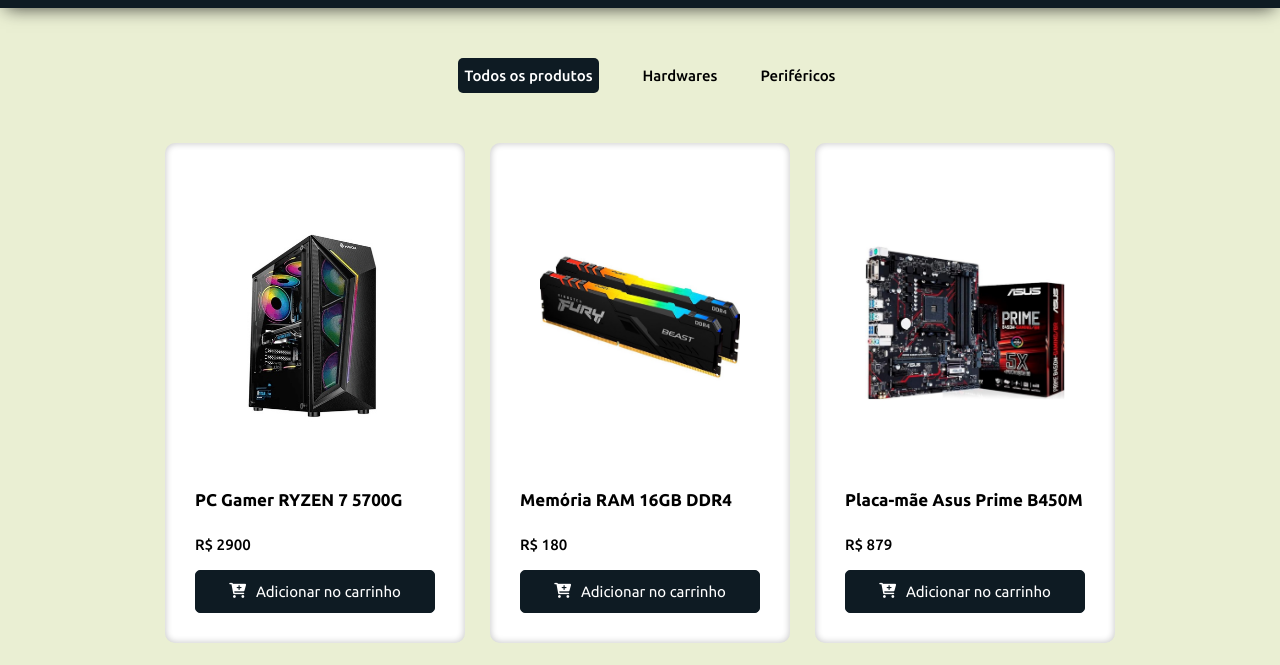
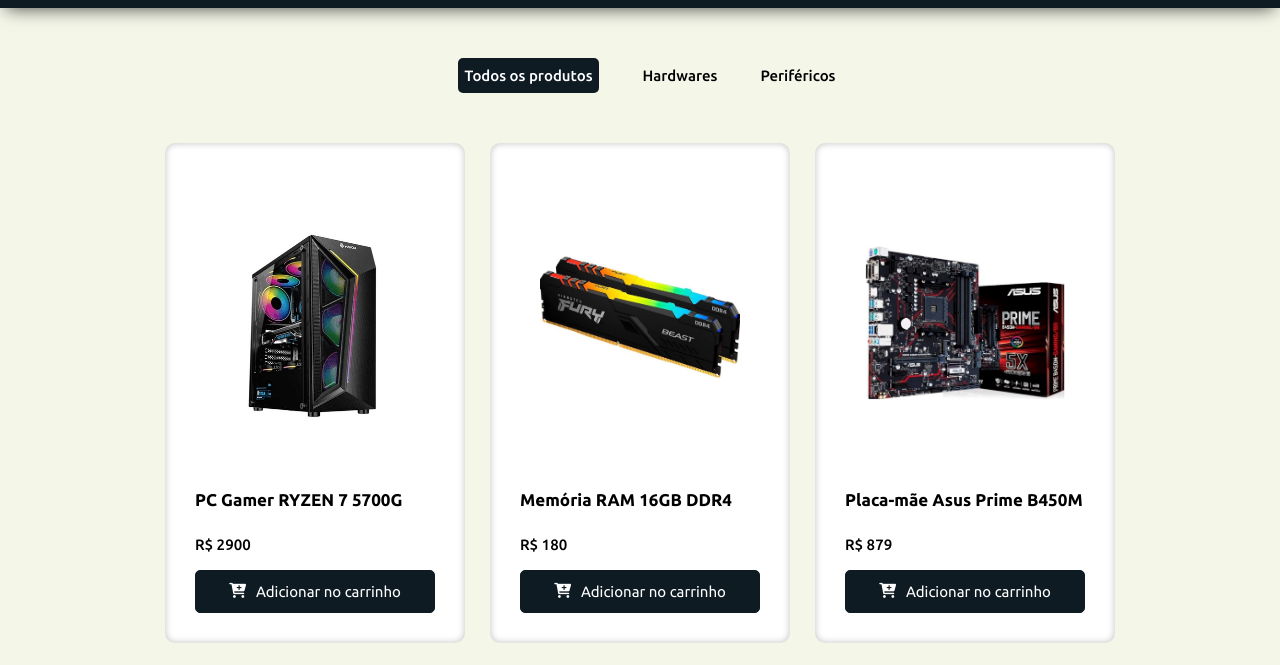
Before and after one commit to ABeatrizSC/tech-store, a plain HTML site: page index.html in a window 1280 px wide. Shown: the part 62-727 px from the top of the page. Drawn offline with Linux system fonts and the light colour scheme.

Commit message:
Body color alterada

```diff
--- a/assets/css/global.css
+++ b/assets/css/global.css
@@ -2,7 +2,7 @@
 
 :root {
     --rich-black: #0e1b23;
-    --body-color: #EAEFD3;
+    --body-color: #eaefd381;
     --white: white;
     --total-price: rgb(9, 255, 9);
 }
```
